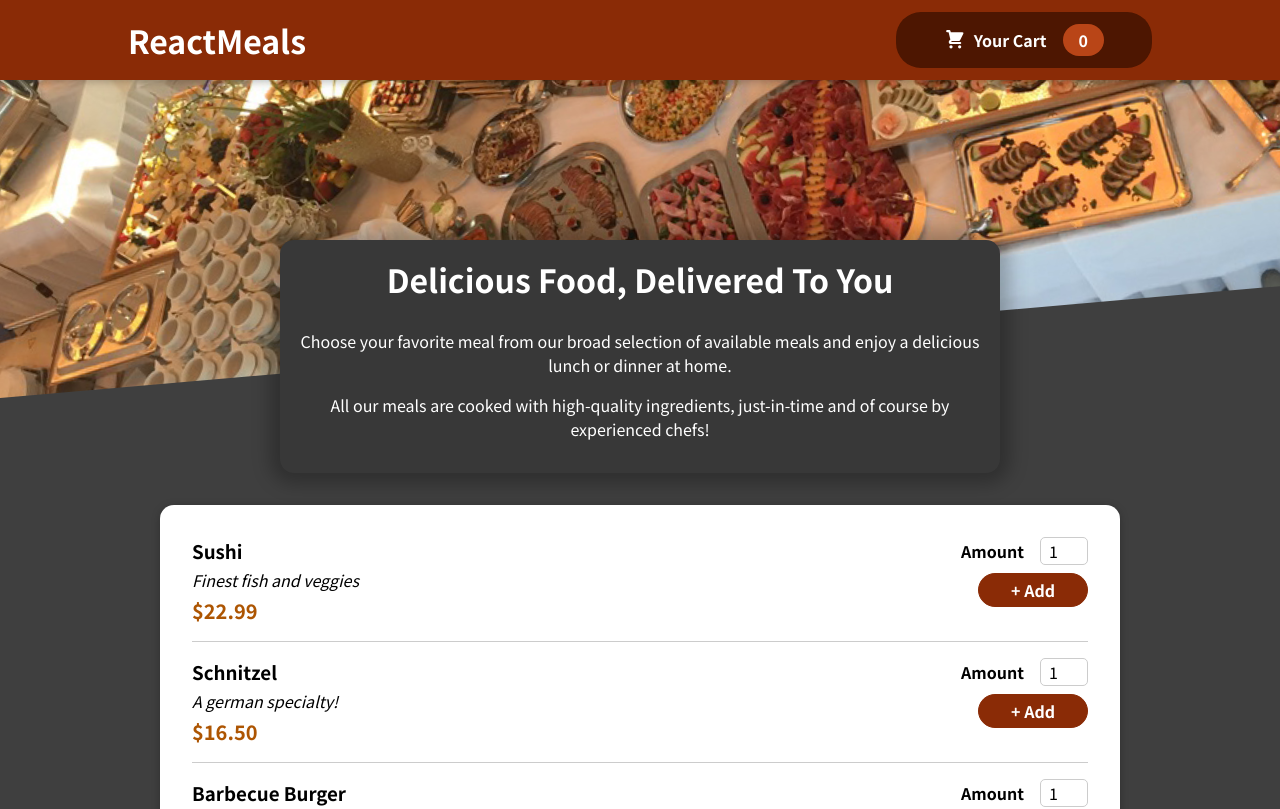
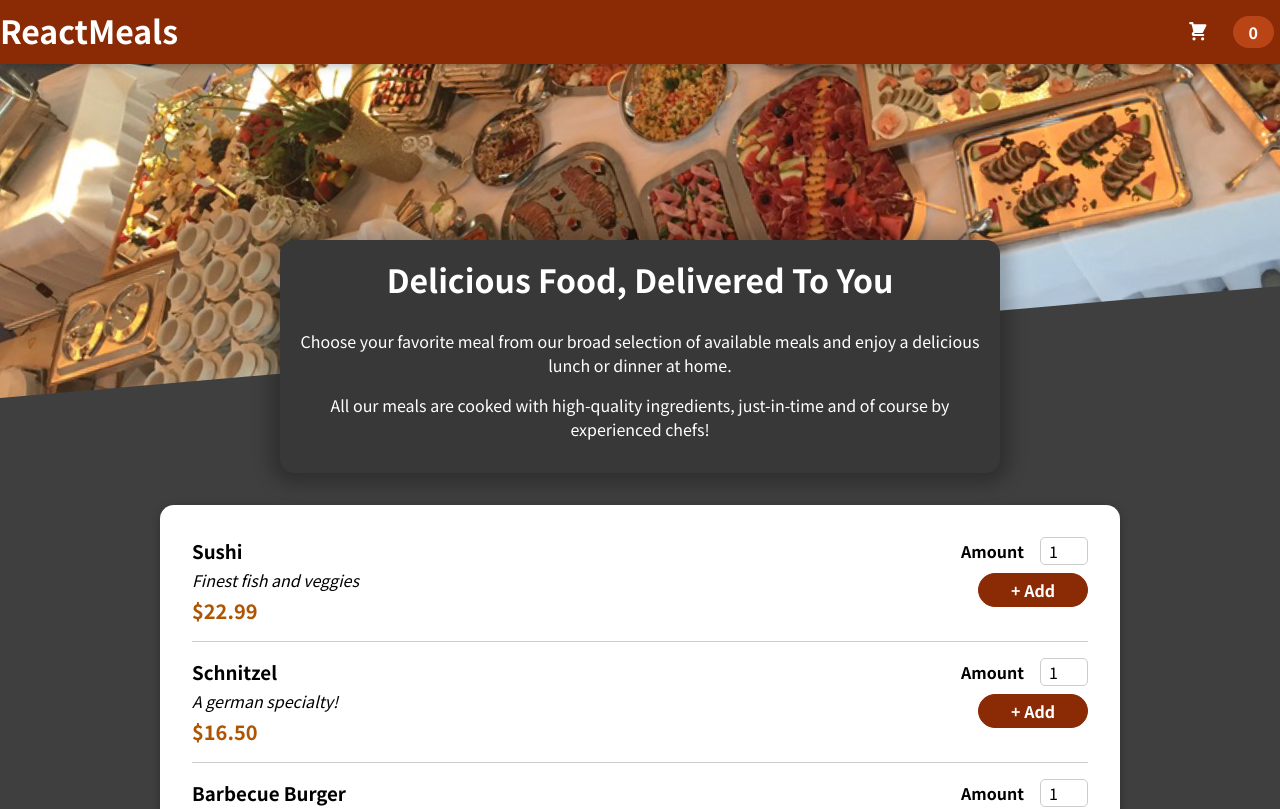
Before and after one commit to catoverhat/food-order, a React (Vite) app: page / in a window 1280 px wide. Shown: the top 809 px of the page. Built offline with nearby package versions, Linux system fonts and the light colour scheme.

Commit message:
Redesign header

```diff
--- a/src/components/Layout/Header.module.css
+++ b/src/components/Layout/Header.module.css
@@ -3,16 +3,22 @@
     top: 0;
     left: 0;
     width: 100%;
-    height: 5rem;
+    height: 4rem;
     background-color: #8a2b06;
     color: white;
     display: flex;
     justify-content: space-between;
     align-items: center;
-    padding: 0 10%;
+    /* padding: 0 10%; */
     box-shadow: 0 2px 8px rgba(0, 0, 0, 0.25);
     z-index: 10;
   }
+
+.header h1{
+  height: 50px;
+  /* outline: 1px solid #fff; */
+  margin: 0px;
+}
 
   .main-image {
     width: 100%;
--- a/src/components/Layout/HeaderCartButton.jsx
+++ b/src/components/Layout/HeaderCartButton.jsx
@@ -36,7 +36,6 @@ const HeaderCartButton = (props) => {
       <span className={classes.icon}>
         <CartIcon />
       </span>
-      <span>Your Cart</span>
       <span className={classes.badge}>{numberOfCartItems}</span>
     </button>
   );
--- a/src/components/Layout/HeaderCartButton.module.css
+++ b/src/components/Layout/HeaderCartButton.module.css
@@ -2,19 +2,21 @@
     cursor: pointer;
     font: inherit;
     border: none;
-    background-color: #4d1601;
+    background-color: transparent;
     color: white;
-    padding: 0.75rem 3rem;
+    /* padding: 0.75rem 3rem; */
     display: flex;
     justify-content: space-around;
     align-items: center;
-    border-radius: 25px;
+    /* border-radius: 25px; */
     font-weight: bold;
+    height: 50px;
   }
 
   .button:hover,
   .button:active {
-    background-color: #2c0d00;
+    /* background-color: #2c0d00; */
+    outline: 1px solid #fff;
   }
 
   .icon {
```
